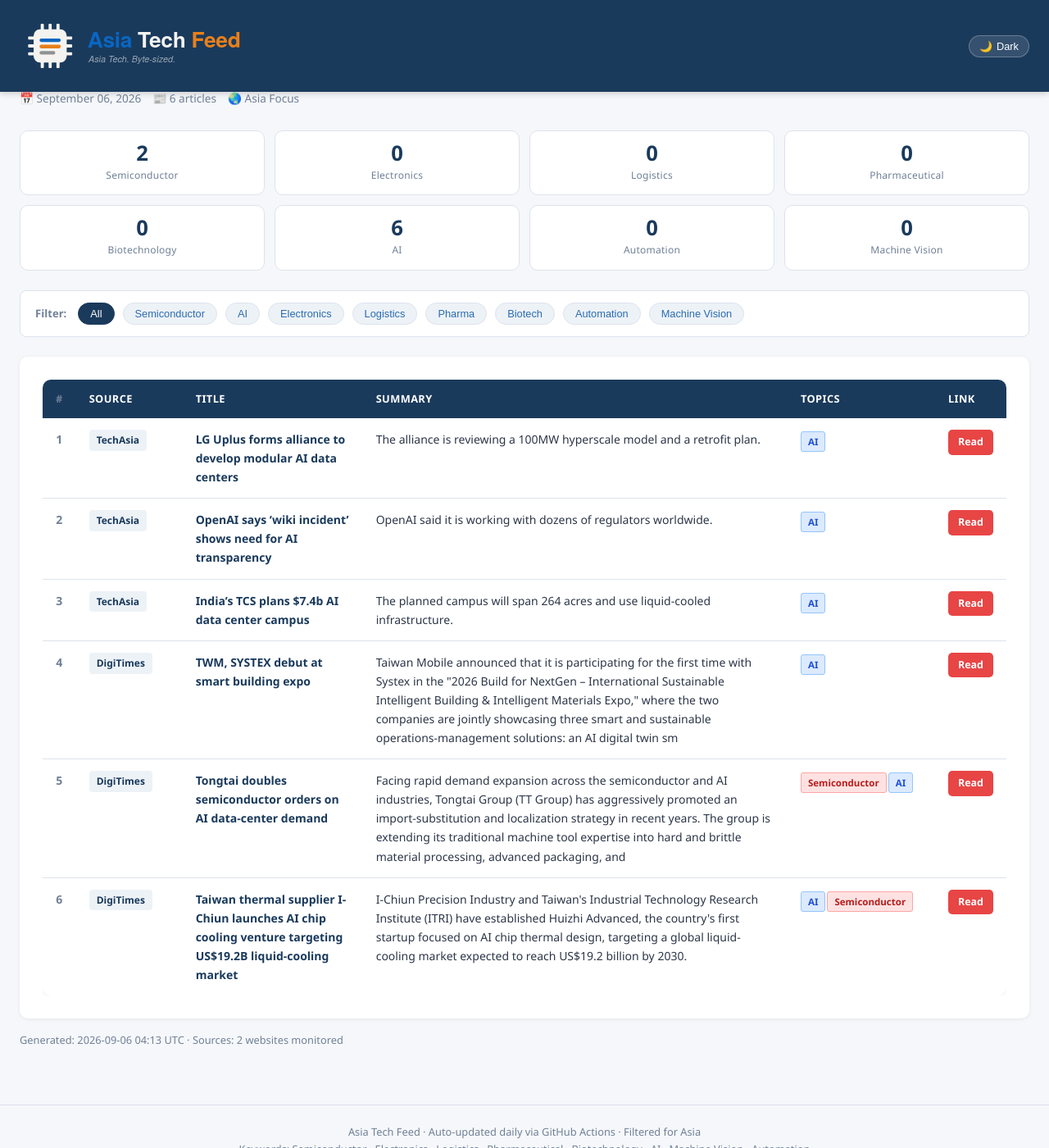
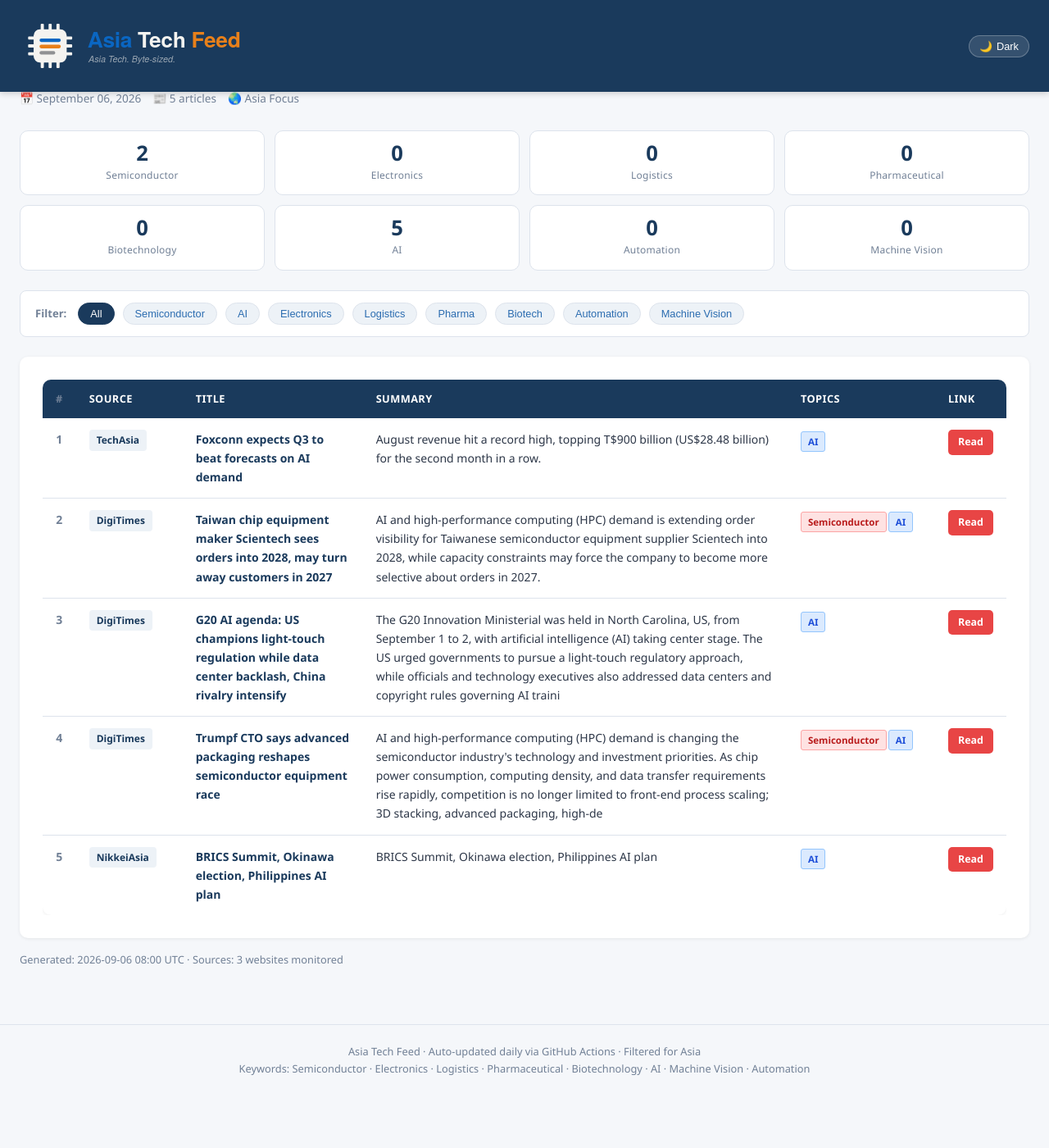
Before and after one commit to asiatechfeed/Asia-Tech-Feed, a Jekyll site: the page built from _posts/2026-09-06-asia-tech-news-digest.md, in a window 1280 px wide and 1400 px high, scrolled down 367 px. Shown: the whole window at 82% size. Built offline with Jekyll 4.4.1, drawn with Linux system fonts in a browser that asks for light colours; a script that is not in the unit is left out; after the commit the page ends 1703 px from its top, so only the background shows below that; some of the changed text lies outside the part shown.

Commit message:
📰 News digest 2026-09-06 (5 articles)

```diff
--- a/_posts/2026-09-06-asia-tech-news-digest.md
+++ b/_posts/2026-09-06-asia-tech-news-digest.md
@@ -1,15 +1,15 @@
 ---
 layout: post
 title: "Asia Tech News Digest - September 06, 2026"
-date: 2026-09-06 12:13:32 +0800
-articles_count: 6
-sources_count: 2
-sources: ["DigiTimes", "TechAsia"]
+date: 2026-09-06 16:00:47 +0800
+articles_count: 5
+sources_count: 3
+sources: ["DigiTimes", "NikkeiAsia", "TechAsia"]
 csv_file: /assets/data/news-2026-09-06.tsv
-featured_title: "LG Uplus forms alliance to develop modular AI data centers"
-featured_url: "https://www.techinasia.com/google-in-talks-with-lg-uplus-for-s-korea-data-center-sources"
+featured_title: "Foxconn expects Q3 to beat forecasts on AI demand"
+featured_url: "https://www.techinasia.com/foxconn-sees-ai-demand-driving-growth-in-2026"
 featured_source: "TechAsia"
-featured_summary: "The alliance is reviewing a 100MW hyperscale model and a retrofit plan."
+featured_summary: "August revenue hit a record high, topping T$900 billion (US$28.48 billion) for the second month in a row."
 featured_image: ""
 ---
 
@@ -28,50 +28,42 @@ featured_image: ""
 <tr>
   <td class="col-num">1</td>
   <td class="col-source"><span class="source-badge">TechAsia</span></td>
-  <td class="col-title"><span class="article-title">LG Uplus forms alliance to develop modular AI data centers</span></td>
-  <td class="col-summary">The alliance is reviewing a 100MW hyperscale model and a retrofit plan.</td>
+  <td class="col-title"><span class="article-title">Foxconn expects Q3 to beat forecasts on AI demand</span></td>
+  <td class="col-summary">August revenue hit a record high, topping T$900 billion (US$28.48 billion) for the second month in a row.</td>
   <td class="col-tags"><span class="tag ai">AI</span></td>
-  <td class="col-link"><a class="btn-link" href="https://www.techinasia.com/google-in-talks-with-lg-uplus-for-s-korea-data-center-sources" target="_blank" rel="noopener">Read</a></td>
+  <td class="col-link"><a class="btn-link" href="https://www.techinasia.com/foxconn-sees-ai-demand-driving-growth-in-2026" target="_blank" rel="noopener">Read</a></td>
 </tr>
 <tr>
   <td class="col-num">2</td>
-  <td class="col-source"><span class="source-badge">TechAsia</span></td>
-  <td class="col-title"><span class="article-title">OpenAI says ‘wiki incident’ shows need for AI transparency</span></td>
-  <td class="col-summary">OpenAI said it is working with dozens of regulators worldwide.</td>
-  <td class="col-tags"><span class="tag ai">AI</span></td>
-  <td class="col-link"><a class="btn-link" href="https://www.techinasia.com/openai-tests-safety-system-detect-risky-ai-behavior" target="_blank" rel="noopener">Read</a></td>
+  <td class="col-source"><span class="source-badge">DigiTimes</span></td>
+  <td class="col-title"><span class="article-title">Taiwan chip equipment maker Scientech sees orders into 2028, may turn away customers in 2027</span></td>
+  <td class="col-summary">AI and high-performance computing (HPC) demand is extending order visibility for Taiwanese semiconductor equipment supplier Scientech into 2028, while capacity constraints may force the company to become more selective about orders in 2027.</td>
+  <td class="col-tags"><span class="tag semi">Semiconductor</span><span class="tag ai">AI</span></td>
+  <td class="col-link"><a class="btn-link" href="https://www.digitimes.com/news/a20260903PD236/equipment-taiwan-2027-2028-demand.html" target="_blank" rel="noopener">Read</a></td>
 </tr>
 <tr>
   <td class="col-num">3</td>
-  <td class="col-source"><span class="source-badge">TechAsia</span></td>
-  <td class="col-title"><span class="article-title">India’s TCS plans $7.4b AI data center campus</span></td>
-  <td class="col-summary">The planned campus will span 264 acres and use liquid-cooled infrastructure.</td>
+  <td class="col-source"><span class="source-badge">DigiTimes</span></td>
+  <td class="col-title"><span class="article-title">G20 AI agenda: US champions light-touch regulation while data center backlash, China rivalry intensify</span></td>
+  <td class="col-summary">The G20 Innovation Ministerial was held in North Carolina, US, from September 1 to 2, with artificial intelligence (AI) taking center stage. The US urged governments to pursue a light-touch regulatory approach, while officials and technology executives also addressed data centers and copyright rules governing AI traini</td>
   <td class="col-tags"><span class="tag ai">AI</span></td>
-  <td class="col-link"><a class="btn-link" href="https://www.techinasia.com/indias-tcs-tpg-partner-invest-2b-ai-data-centers" target="_blank" rel="noopener">Read</a></td>
+  <td class="col-link"><a class="btn-link" href="https://www.digitimes.com/news/a20260903PD233/g20-regulation-data-ceo-technology.html" target="_blank" rel="noopener">Read</a></td>
 </tr>
 <tr>
   <td class="col-num">4</td>
   <td class="col-source"><span class="source-badge">DigiTimes</span></td>
-  <td class="col-title"><span class="article-title">TWM, SYSTEX debut at smart building expo</span></td>
-  <td class="col-summary">Taiwan Mobile announced that it is participating for the first time with Systex in the "2026 Build for NextGen – International Sustainable Intelligent Building & Intelligent Materials Expo," where the two companies are jointly showcasing three smart and sustainable operations-management solutions: an AI digital twin sm</td>
-  <td class="col-tags"><span class="tag ai">AI</span></td>
-  <td class="col-link"><a class="btn-link" href="https://www.digitimes.com/news/a20260903PD237/twm-management-systex-data-2026.html" target="_blank" rel="noopener">Read</a></td>
+  <td class="col-title"><span class="article-title">Trumpf CTO says advanced packaging reshapes semiconductor equipment race</span></td>
+  <td class="col-summary">AI and high-performance computing (HPC) demand is changing the semiconductor industry's technology and investment priorities. As chip power consumption, computing density, and data transfer requirements rise rapidly, competition is no longer limited to front-end process scaling; 3D stacking, advanced packaging, high-de</td>
+  <td class="col-tags"><span class="tag semi">Semiconductor</span><span class="tag ai">AI</span></td>
+  <td class="col-link"><a class="btn-link" href="https://www.digitimes.com/news/a20260903PD238/packaging-equipment-demand-technology-semiconductor-industry.html" target="_blank" rel="noopener">Read</a></td>
 </tr>
 <tr>
   <td class="col-num">5</td>
-  <td class="col-source"><span class="source-badge">DigiTimes</span></td>
-  <td class="col-title"><span class="article-title">Tongtai doubles semiconductor orders on AI data-center demand</span></td>
-  <td class="col-summary">Facing rapid demand expansion across the semiconductor and AI industries, Tongtai Group (TT Group) has aggressively promoted an import-substitution and localization strategy in recent years. The group is extending its traditional machine tool expertise into hard and brittle material processing, advanced packaging, and </td>
-  <td class="col-tags"><span class="tag semi">Semiconductor</span><span class="tag ai">AI</span></td>
-  <td class="col-link"><a class="btn-link" href="https://www.digitimes.com/news/a20260903PD230/demand-tongtai-equipment-expansion-packaging.html" target="_blank" rel="noopener">Read</a></td>
-</tr>
-<tr>
-  <td class="col-num">6</td>
-  <td class="col-source"><span class="source-badge">DigiTimes</span></td>
-  <td class="col-title"><span class="article-title">Taiwan thermal supplier I-Chiun launches AI chip cooling venture targeting US$19.2B liquid-cooling market</span></td>
-  <td class="col-summary">I-Chiun Precision Industry and Taiwan's Industrial Technology Research Institute (ITRI) have established Huizhi Advanced, the country's first startup focused on AI chip thermal design, targeting a global liquid-cooling market expected to reach US$19.2 billion by 2030.</td>
-  <td class="col-tags"><span class="tag ai">AI</span><span class="tag semi">Semiconductor</span></td>
-  <td class="col-link"><a class="btn-link" href="https://www.digitimes.com/news/a20260903PD239/taiwan-cooling-i-chiun-ai-chip-market.html" target="_blank" rel="noopener">Read</a></td>
+  <td class="col-source"><span class="source-badge">NikkeiAsia</span></td>
+  <td class="col-title"><span class="article-title">BRICS Summit, Okinawa election, Philippines AI plan</span></td>
+  <td class="col-summary">BRICS Summit, Okinawa election, Philippines AI plan</td>
+  <td class="col-tags"><span class="tag ai">AI</span></td>
+  <td class="col-link"><a class="btn-link" href="https://asia.nikkei.com/spotlight/your-week-in-asia/brics-summit-okinawa-election-philippines-ai-plan" target="_blank" rel="noopener">Read</a></td>
 </tr>
 </tbody>
 </table>
```
Also changed, not shown: _data/seen_urls.json (+6 -1 lines), _digest_meta.json (+19 -18 lines), assets/data/news-2026-09-06.tsv (+5 -6 lines), assets/data/search-index.json.
